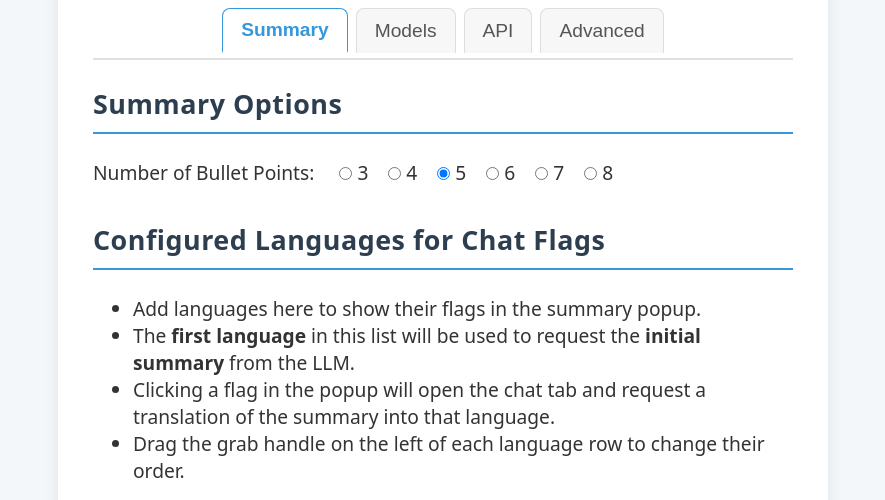
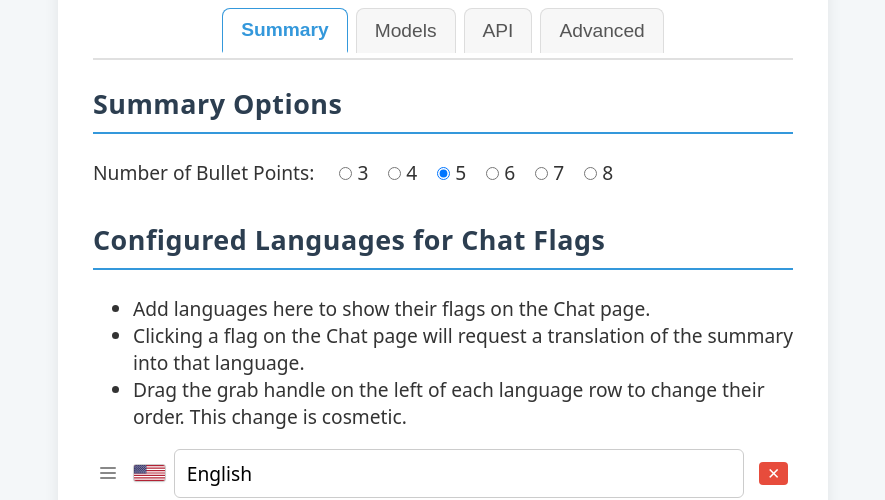
Before and after one commit to bogorad/openrouter-summarizer, a website built with webpack: page options.html in a window 1280 px wide. Shown: the part 272-772 px from the top of the page, without its empty margins (197-1082 px from the left). Built offline with nearby package versions, Linux system fonts and the light colour scheme; some packages are replaced by stand-ins of ours; no server answers.

Commit message:
typos in options.html

```diff
--- a/options.html
+++ b/options.html
@@ -43,12 +43,9 @@
         <h2>Configured Languages for Chat Flags</h2>
         <p>
         <ul>
-          <li>Add languages here to show their flags in the summary popup.</li>
-          <li>The <b>first language</b> in this list will be used to request the <b>initial summary</b> from the LLM.
-          </li>
-          <li>Clicking a flag in the popup will open the chat tab and request a translation of the summary into that
-            language.</li>
-          <li>Drag the grab handle on the left of each language row to change their order.</li>
+          <li>Add languages here to show their flags on the Chat page.</li>
+          <li>Clicking a flag on the Chat page will request a translation of the summary into that language.</li>
+          <li>Drag the grab handle on the left of each language row to change their order. This change is cosmetic.</li>
         </ul>
         </p>
         <div id="languageSelectionArea">
```
